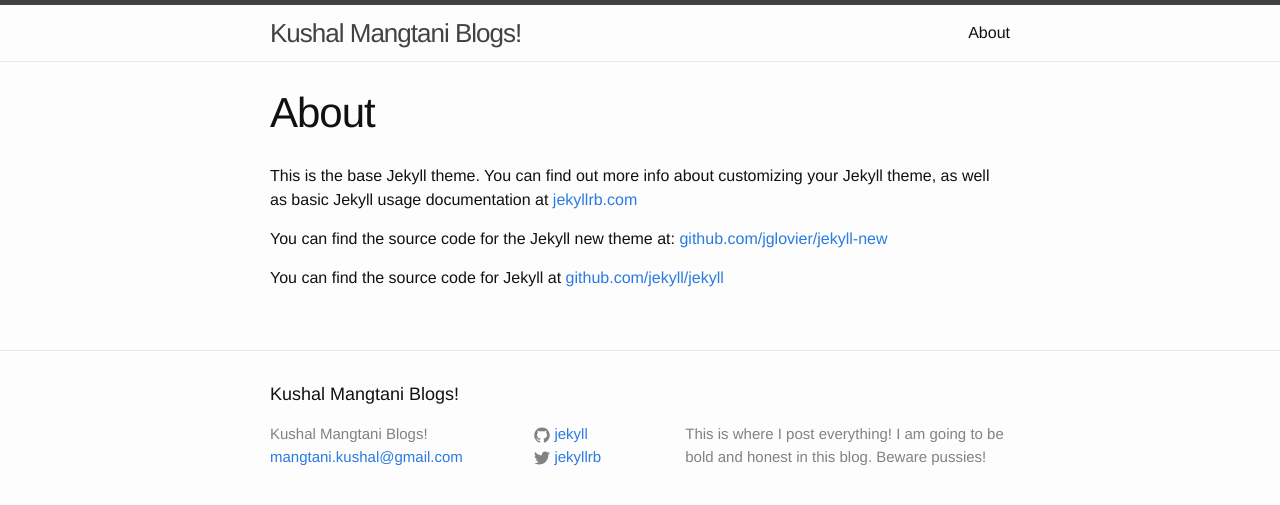
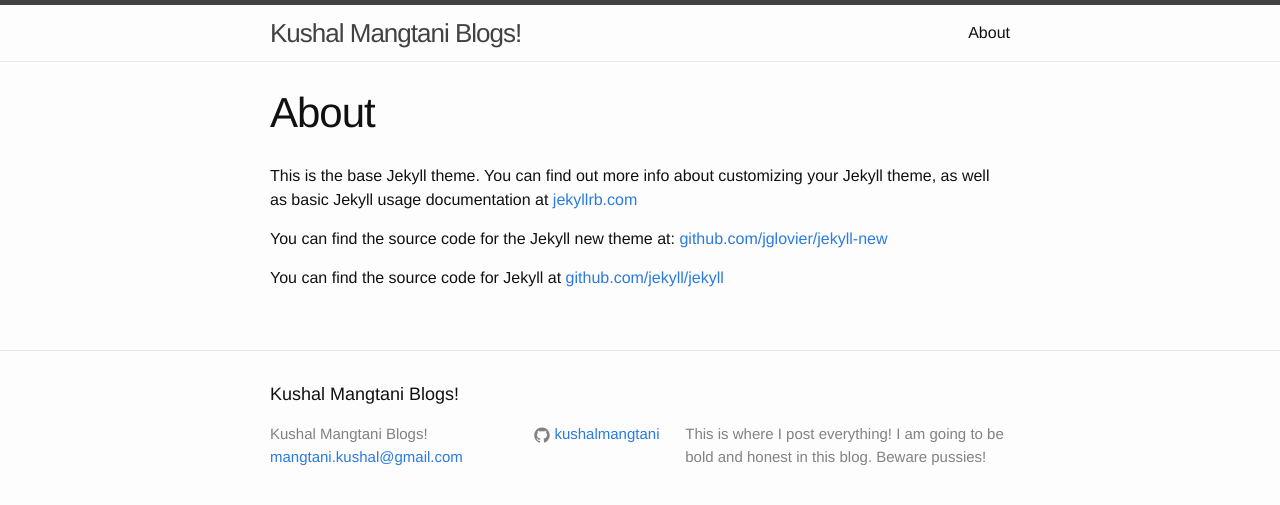
Before and after one commit to kushalmangtani/jekyll-stuff, a Jekyll site: the page built from about.md, in a window 1280 px wide. Shown: the top 505 px of the page. Built offline with Jekyll 4.4.1, drawn with Linux system fonts in a browser that asks for light colours.

Commit message:
add sf image and some pretty formatting

```diff
--- a/_config.yml
+++ b/_config.yml
@@ -5,8 +5,8 @@
  This is where I post everything! I am going to be bold and honest in this blog. Beware pussies!
 baseurl: /jekyll-stuff
 url: "http://yourdomain.com" # the base hostname & protocol for your site
-twitter_username: jekyllrb
-github_username:  jekyll
+github_username : kushalmangtani
+
 
 # Build settings
 markdown: kramdown
--- a/css/main.scss
+++ b/css/main.scss
@@ -29,6 +29,7 @@
 
 
 
+
 // Using media queries with like this:
 // @include media-query($on-palm) {
 //     .wrapper {
@@ -50,3 +51,11 @@
         "layout",
         "syntax-highlighting"
 ;
+
+// Custom css properties
+.goldengate
+{
+    max-width: 100%;
+    height: auto;
+    width: auto;
+}
--- a/index.html
+++ b/index.html
@@ -4,6 +4,10 @@
 
 <div class="home">
 
+  <img class="goldengate" src="http://upload.wikimedia.org/wikipedia/commons/0/0c/Golden_Gate_Bridge,_San_Francisco_and_Sutro_Tower.jpg" alt="SF Golden gate"/>
+  <br>
+
+  <br>
   <h1 class="page-heading">Posts</h1>
 
   <ul class="post-list">
@@ -18,6 +22,4 @@
     {% endfor %}
   </ul>
 
-  <p class="rss-subscribe">subscribe <a href="{{ "/feed.xml" | prepend: site.baseurl }}">via RSS</a></p>
-
 </div>
```
